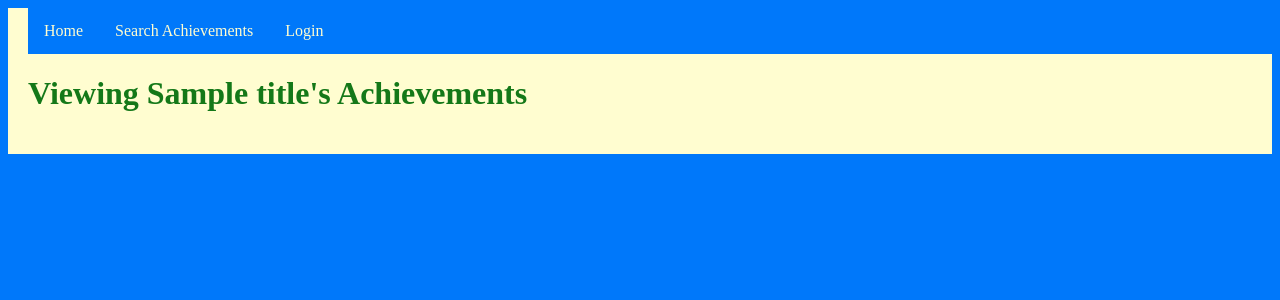
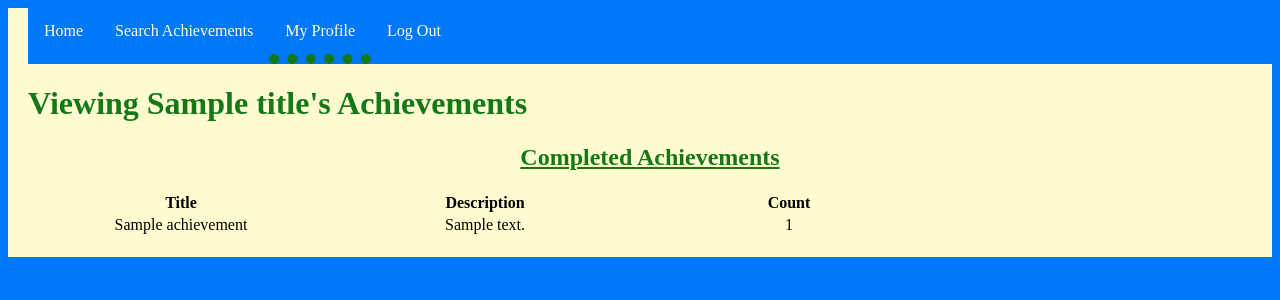
Before and after one commit to eczeps/fueling-change, a Flask app: template draft/templates/profile.html in a window 1280 px wide. Shown: the top 300 px of the page. Run offline with Flask 2, Linux system fonts and the light colour scheme; the template is opened without the code that fills it: most values are stand-ins (such as "Sample title", 1, 10 or a date in 2020).

Commit message:
just have to do the form for the page

```diff
--- a/draft/app.py
+++ b/draft/app.py
@@ -8,10 +8,13 @@ import sys,os,random
 import databaseAccess
 
 cur = databaseAccess.currDB
+didSearch = False #used to tell apart (3) and (4) in profile.html
 loggedIn = 1
-# realistically, this will be a real user's ID
-# for now we will just set it to 1 (run makeAchievements for this to work)
-# it depends on if we want our site to remember our users
+# realistically, this will be an actual user's ID
+# for now we will just set it to 1
+# run makeAchieves and then webpageTest for this to work
+# or make None to see the unlogged in pages
+# also this should be retrieved from a session variable as well
 
 app.secret_key = 'your secret here'
 # replace that with a random key
@@ -76,21 +79,54 @@ def achievement(searchFor):
 @app.route('/profile/<user>/', methods=['POST', 'GET'])
 def profile(user):
     global loggedIn
-    print(user)
+    global didSearch
+
+    #grab the user id
     UID = user.split('-')[2] #format first-lastname-UID
+
+    #get information
     conn = databaseAccess.getConn(cur)
     userInfo = databaseAccess.getUser(conn, UID)
 
-
+    #variables for formatting template
     titleString = userInfo['first_Name'].lower() + ' ' + userInfo['last_Name'].lower()
     currUser = (int(UID) == loggedIn) #boolean
+
+    #get achievements
+    allComps = databaseAccess.getCompAchievements(conn, UID)
+    allStars = databaseAccess.getStarAchievements(conn, UID)
 
 
     return render_template('profile.html',  title=titleString,
                                                 isLoggedIn=loggedIn,
                                                 userURL=user,
+                                                isUser=currUser,
+                                                searched=didSearch,
+                                                compAchis=allComps,
+                                                starAchis=allStars)
+
+
+# user searching not implimented yet
+@app.route('/useraction/', methods=['POST', 'GET'], defaults={'user': ""})
+@app.route('/useraction/<user>/', methods=['POST', 'GET'])
+def useract(user):
+    global loggedIn
+    global didSearch
+
+    #grab the user id
+    UID = user.split('-')[2] #format first-lastname-UID
+
+    #get information
+    conn = databaseAccess.getConn(cur)
+    userInfo = databaseAccess.getUser(conn, UID)
+
+    #variables for formatting template
+    titleString = userInfo['first_Name'].lower() + ' ' + userInfo['last_Name'].lower()
+    currUser = (int(UID) == loggedIn) #boolean
+
+    return render_template('useraction.html', isLoggedIn=loggedIn,
+                                                userURL=user,
                                                 isUser=currUser)
-
 
 
 if __name__ == '__main__':
--- a/draft/database.sql
+++ b/draft/database.sql
@@ -1,7 +1,7 @@
 -- this file sets up the 'database' for the 'Fueling-Change App'
 -- The database consists of tables:
 
-use egarcia2_db; -- change this when you are working please
+use atinney_db; -- change this when you are working please
 
 drop table if exists completed;
 drop table if exists starred;
--- a/draft/databaseAccess.py
+++ b/draft/databaseAccess.py
@@ -2,7 +2,7 @@ from flask import (Flask, render_template, make_response, url_for, request,
                    redirect, flash, session, send_from_directory, jsonify
                    )
 import dbi
-currDB = 'egarcia2_db'
+currDB = 'atinney_db'
 # change this when you want to work on your account
 # we have to figure out later how to make a db that we all have access to
 
@@ -39,6 +39,28 @@ def getAllAchievements(conn):
     curs = dbi.dictCursor(conn)
     curs.execute('''select AID, title, description, isRepeatable, isSelfReport
                     from achievement''')
+    return curs.fetchall()
+
+def getCompAchievements(conn, UID):
+    '''Returns the AID, title, description, and count of this user's
+    completed achievements, as a list of dictionaries.
+    '''
+    curs = dbi.dictCursor(conn)
+    #also need to do join for count here
+    curs.execute('''select AID
+                    from completed
+                    where UID=%s''', [UID])
+    return curs.fetchall()
+#for the one above and below need to do a join to get title
+#and description but not in the mood to do that rn
+def getStarAchievements(conn, UID):
+    '''Returns the AID, title, and description of this user's
+    starred achievements, as a list of dictionaries.
+    '''
+    curs = dbi.dictCursor(conn)
+    curs.execute('''select AID
+                    from starred
+                    where UID=%s''', [UID])
     return curs.fetchall()
 
 def getIsRepeatable(conn, AID):
--- a/draft/static/style.css
+++ b/draft/static/style.css
@@ -19,24 +19,38 @@ H1 {
     font-size: 200%;
 }
 
+H2 {
+    color: var(--dark-green);
+    text-align: center;
+}
+
 #flashes {
     color: red;
     font-size: large;
 	font-style: italic;
 }
 
-form{
+form {
     display: inline-block;
     border: 2px solid var(--blue);
     padding: 2ex;
     border-radius: 2ex;
     margin-top: 30px;
-    width: 300px;
+    width: 250px;
     text-align: center;
+}
+
+.exlong {
+    margin-bottom: 100px;
 }
 
 .long {
     margin-bottom: 20px;
+}
+
+/* this isn't working idk why */
+.short {
+    max-width: 20px;
 }
 
 [type=submit] {
@@ -80,14 +94,27 @@ li a {
     text-align: center;
     padding: 14px 16px;
     text-decoration: none;
+    border-bottom: 10px solid var(--blue);
 }
 
 li a:hover:not(.active) {
     background-color: var(--dark-green);
+    border-bottom: 10px solid var(--dark-green);
 }
 
 .active {
     background-color: var(--dark-green);
+    border-bottom: 10px solid var(--dark-green);
+}
+
+.halfactive {
+    background-color: var(--blue);
+    border-bottom: 10px solid var(--dark-green);
+}
+
+.quarteractive {
+    background-color: var(--blue);
+    border-bottom: 10px dotted var(--dark-green);
 }
 
 /* divs */
--- a/draft/templates/profile.html
+++ b/draft/templates/profile.html
@@ -1,21 +1,26 @@
 {% extends "main.html" %}
-<!-- Three different load cases: -->
+<!-- Four different load cases: -->
 <!-- (1) Their account and user logged IN -->
 <!-- (2) Another account and user logged IN -->
-<!-- (3) Any account and user logged OFF -->
+<!-- (3) User logged OFF and not searched yet -->
+<!-- (4) User logged OFF and after successful search -->
 
 {% block navigation %}
     <div id="navigation">
         <ul>
         <li><a href="/">Home</a></li>
         <li><a href="/achievements/">Search Achievements</a></li>
-            {% if isLoggedIn and isUser %} <!-- hidden until login -->
+            {% if isUser and request.method == "GET" %} <!-- hidden until login -->
                 <li><a class="active" href="/profile/{{userURL}}/">My Profile</a></li>
                 <li><a href="/login/">Log Out</a></li>
-            {% elif isLoggedIn %}
-                <li><a href="/profile/{{userURL}}/">My Profile</a></li>
+            {% elif isUser %} <!-- hidden until login -->
+                <li><a class="halfactive" href="/profile/{{userURL}}/">My Profile</a></li>
+                <li><a href="/login/">Log Out</a></li>
+            {% elif isLoggedIn != None %}
+                <li><a class="quarteractive" href="/profile/{{userURL}}/">My Profile</a></li>
                 <li><a href="/login/">Log Out</a></li>
             {% else %} <!-- hidden when logged in -->
+                <li><a class="quarteractive" href="/profile/{{userURL}}/">My Profile</a></li>
                 <li><a href="/login/">Login</a></li>
             {% endif %}
         </ul>
@@ -25,37 +30,111 @@
 
 {% block body %}
 {% if isUser %}
+    {% if request.method == "GET" %}
         <!-- (1) their own account and logged in -->
         <h1>Hi {{title}}</h1>
         <p>What would you like to do today?</p>
 
-
-    <form id="search" method=POST action="/useraction/{{userURL}}">
+        <form id="reporting" method=POST action="/useraction/{{userURL}}/">
             <button id="reportbtn" class="report-button" type="submit" name="report" value="report">Report Achievements</button>
-        <button id="reportbtn" class="report-button" type="submit" name="achieve" value="stats">View Statistics</button>
         </form>
 
-    <form id="uSearch" method=POST action="/profile/">
-        <input id="searchterm" placeholder="Search" name="searchterm">
-        <button id="reportbtn" class="report-button" type="submit" name="userSearch" value="userSearch">Search for User</button>
+        <form id="achieving" method=POST action="/profile/{{userURL}}/">
+            <button id="reportbtn" class="report-button" type="submit" name="achieve" value="stats">View My Statistics</button>
             <!-- statistics also includes achievements -->
         </form>
 
+        <form id="uSearch" method=POST action="/useraction/">
+            <input id="searchterm" placeholder="Search" name="searchterm">
+            <button id="reportbtn" class="report-button" type="submit" name="userSearch" value="userSearch">Search Users</button>
+        </form>
+
+    <!-- !!!!!!!!!!!!!!!!!!!!!!!!!!!!!!!!!!!!!!!!!!!!!!!! -->
+    {% elif request.method == "POST" %}
+
+        <h1>Viewing {{title}}'s Achievements</h1>
+        <!-- user statistics, percentiles, and footprint -->
+        <!-- use a class="exlong" for whatever the largest element is -->
+
+        <!-- these are working, inspect to see data-tt -->
+        <!-- completed achievements -->
+        <h2><u>Completed Achievements</u></h2>
+        <table class="exlong" id="completedAchieves">
+            <tr>
+                <th>Title</th>
+                <th>Description</th>
+                <th>Count</th>
+            </tr>
+
+            {% for achievement in compAchis %}
+            {% set aID = achievement['AID'] %}
+            <tr data-tt="{{aID}}">
+                <td class="title">{{achievement['title']}}</td>
+                <td class="description">{{achievement['description']}}</td>
+                <td class="count">{{achievement['count']}}</td>
+            </tr>
+            {% endfor %}
+        </table>
+
+        <!-- starred achievements -->
+        <h2><u>Starred Achievements</u></h2>
+        <table id="starredAchieves">
+            <tr>
+                <th>Title</th>
+                <th>Description</th>
+            </tr>
+
+            {% for achievement in starAchis %}
+            {% set aID = achievement['AID'] %}
+            <tr data-tt="{{aID}}">
+                <td class="title">{{achievement['title']}}</td>
+                <td class="description">{{achievement['description']}}</td>
+            </tr>
+            {% endfor %}
+        </table>
+
+    {% endif %}
 
 
-{% else %}
-    <!-- (2) another account and logged in or (3) any account and logged off -->
+<!-- ############################################### -->
+{% elif isLoggedIn != None or searched == True %}
+    <!-- (2) another account and logged in -->
+    <!-- (4) successful search for user -->
     <!-- the key difference between these is the navigation bar -->
     <!-- this shows the statistics page automatically -->
     <h1>Viewing {{title}}'s Achievements</h1>
 
+    <!-- other user statistics, percentiles, and footprint -->
+
+    <!-- idk if this works -->
+    <!-- completed achievements only -->
+    <h2><u>Completed Achievements</u></h2>
+    <table id="completedAchieves">
+        <tr>
+            <th>Title</th>
+            <th>Description</th>
+            <th class="short">Count</th>
+        </tr>
+
+        {% for achievement in compAchis %}
+        {% set aID = achievement['AID'] %}
+        <tr data-tt="{{aID}}">
+            <td class="title">{{achievement['title']}}</td>
+            <td class="description">{{achievement['description']}}</td>
+            <td class="count">{{achievement['count']}}</td>
+        </tr>
+        {% endfor %}
+    </table>
+
+<!-- ############################################### -->
+{% else %}
+    <!-- (3) user logged off and not searched yet -->
+    <h1>Search for User</h1>
+
+    <form id="uSearch" method=POST action="/useraction/">
+        <input id="searchterm" placeholder="Search" name="searchterm">
+        <button id="reportbtn" class="report-button" type="submit" name="userSearch" value="userSearch">Search for User</button>
+    </form>
+
 {% endif %}
 {% endblock %}
-
-{% block JSJQ %}
-    <script>
-        $("#userFind").click(function(){
-            $('#hidden').slideDown(500);
-        });
-    </script>
-{% endblock %}
```
Also changed, not shown: draft/templates/achievementSearch.html (+6 -6 lines), draft/templates/useraction.html (+30 -20 lines). Lines whose indentation alone changed are shown as unchanged.
